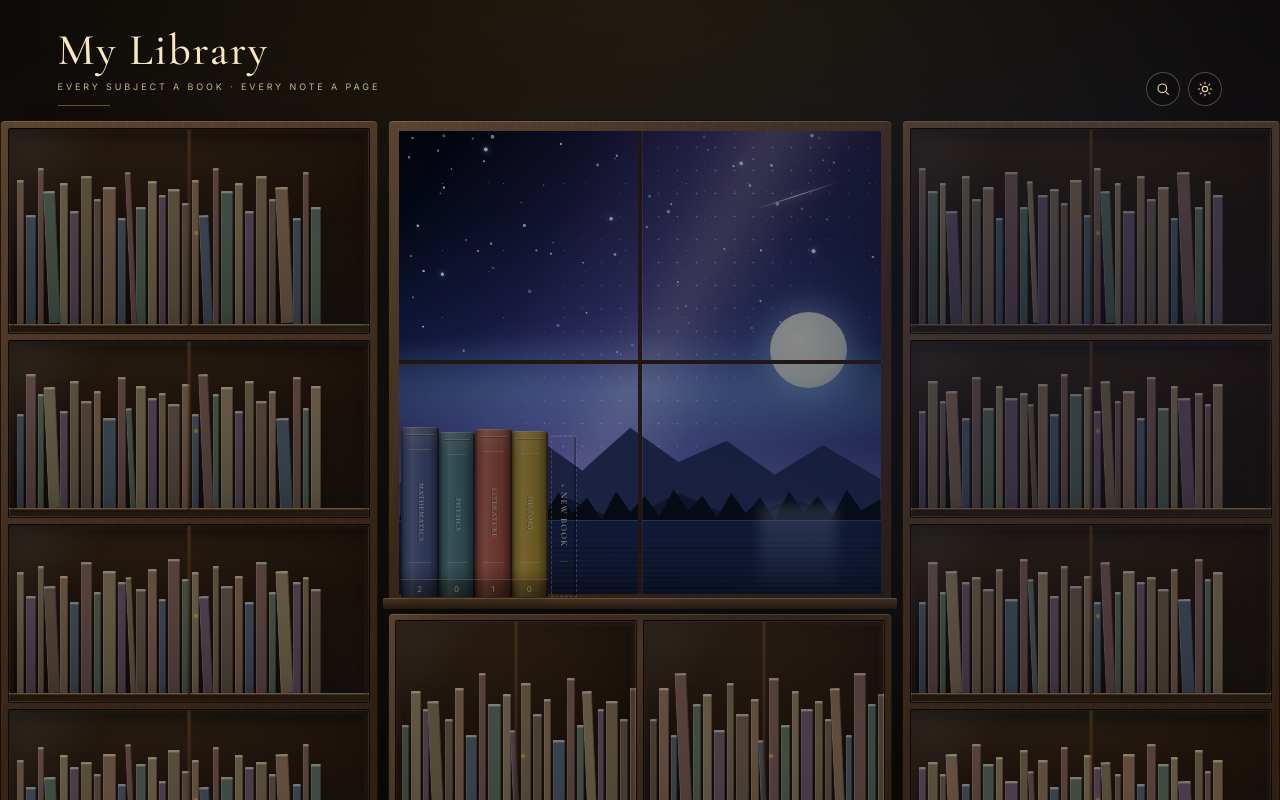
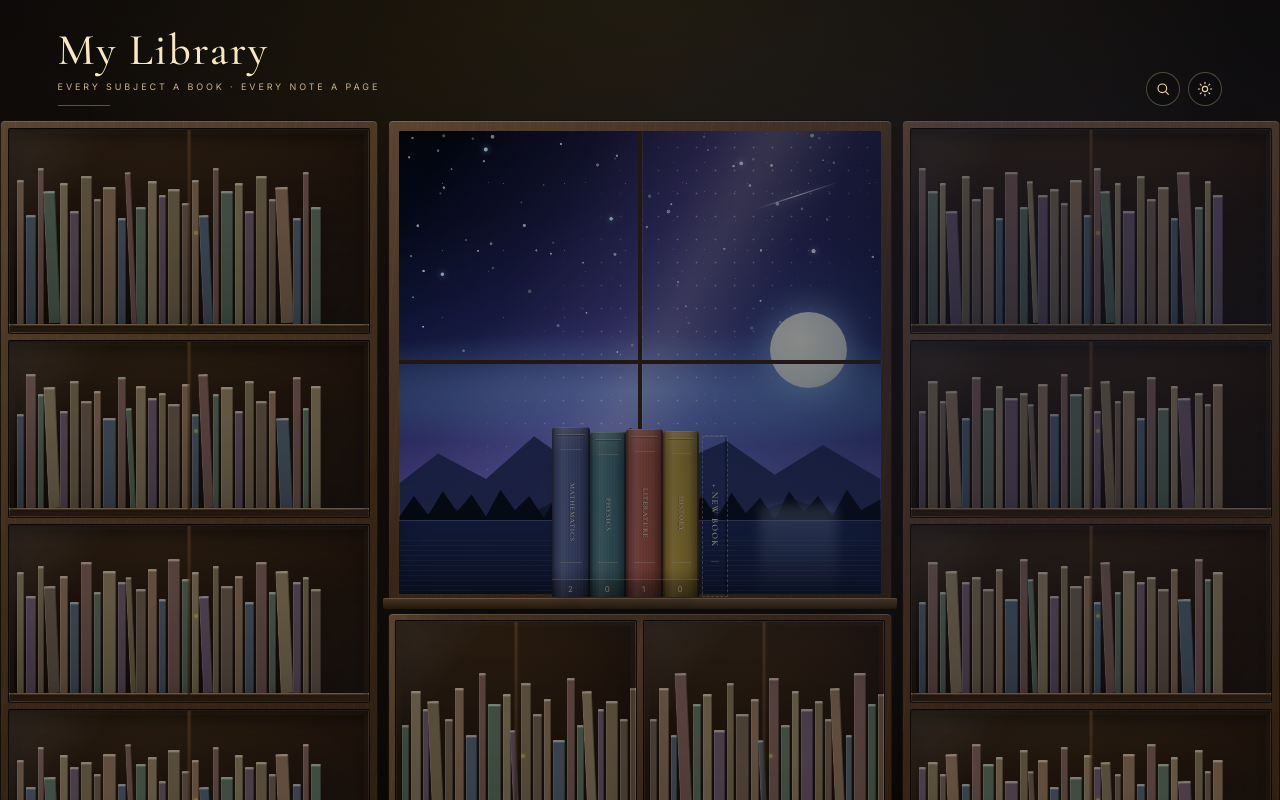
Before and after one commit to olcanaskar/my-library, a Next.js app: page / in a window 1280 px wide. Built offline with nearby package versions, Linux system fonts and the light colour scheme; a web font is replaced by a local one.

Commit message:
fix: centre the subject books in the window

```diff
--- a/app/globals.css
+++ b/app/globals.css
@@ -2446,7 +2446,7 @@ html[data-theme="dark"] .window-lake-glow--moon {
   z-index: 10;
   display: flex;
   align-items: flex-end;
-  justify-content: flex-start;
+  justify-content: center;
   padding: 0 4px;
   --spine-base: clamp(125px, 23vh, 170px);
 }
@@ -2655,10 +2655,6 @@ html[data-theme="dark"] .window-lake-glow--moon {
       minmax(110px, 0.85fr);
     padding: 0 10px 10px;
   }
-
-  .window-books {
-    justify-content: center;
-  }
 }
 
 @media (max-width: 560px) {
@@ -2772,7 +2768,6 @@ html[data-theme="dark"] .window-lake-glow--moon {
     right: 4px;
     bottom: 4px;
     left: 4px;
-    justify-content: center;
     --spine-base: clamp(118px, 22vh, 155px);
   }
 
```
